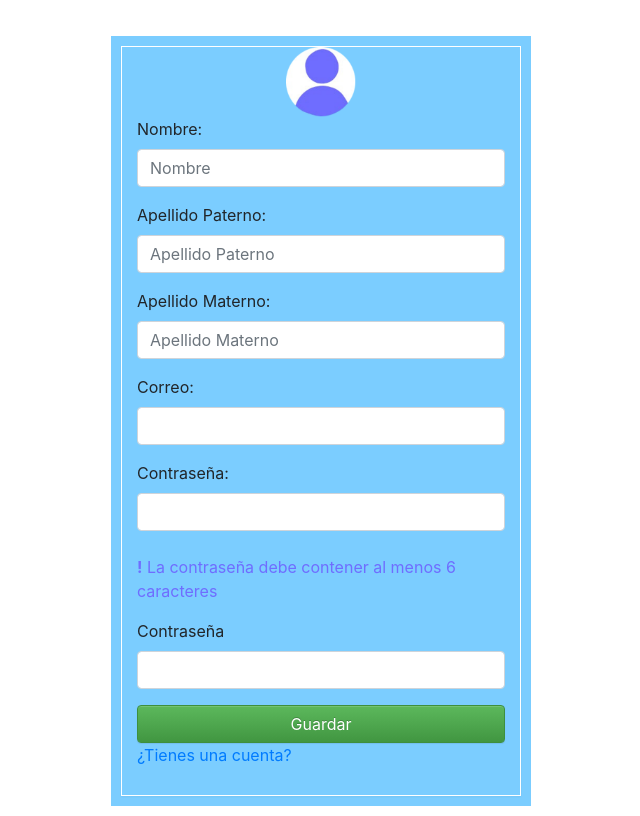
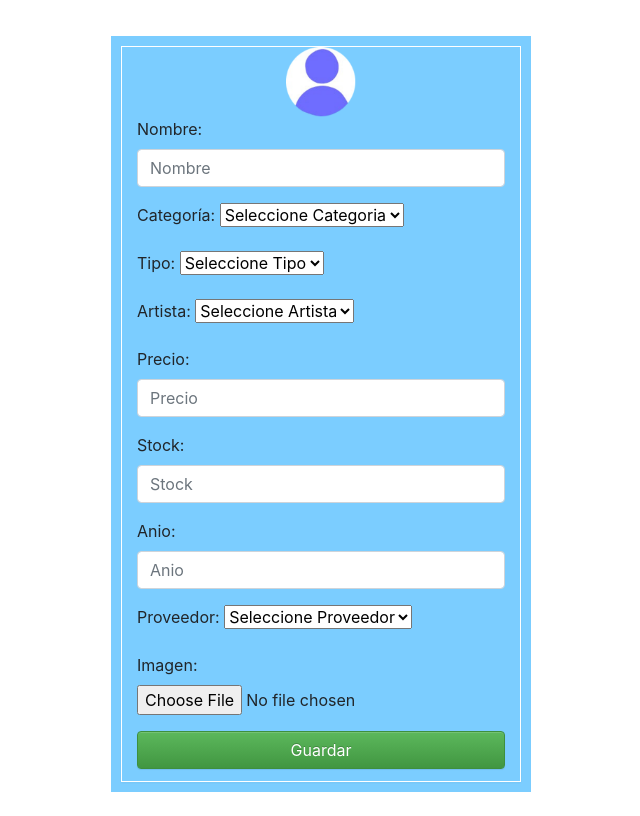
Before and after one commit to Neri161/anervinyl, a PHP site: page /app/Views/proveedor/registroProductos.php in a window 1280 px wide. Shown: the whole page, without its empty margins (319-959 px from the left). After the commit the page ends 792 px from the top, so only its background shows below. Run offline with PHP 8.4, Linux system fonts and the light colour scheme; some libraries are stand-ins or nearby versions.

Commit message:
registroProductos.php edited online with Bitbucket

```diff
--- a/app/Views/proveedor/registroProductos.php
+++ b/app/Views/proveedor/registroProductos.php
@@ -34,62 +34,70 @@ if(isset($_SESSION["nombre"])){
                             <input type="text" name="nombre" id="nombre" class="form-control" placeholder="Nombre" required>
                         </div>
                     </div>
+
                     <div class="col-md-12">
                         <div class="form-group">
-                            <label for="paterno">Apellido Paterno: </label>
-                            <input type="text" name="paterno" id="paterno" class="form-control" placeholder="Apellido Paterno" required>
-                        </div>
-                    </div>
-                    <div class="col-md-12">
-                        <div class="form-group">
-                            <label for="materno">Apellido Materno: </label>
-                            <input type="text" name="materno" id="materno" class="form-control" placeholder="Apellido Materno" required>
-                        </div>
-                    </div>
-                </div>
-                <div class="row">
-                    <div class="col-md-12">
-                        <div class="form-group">
-                            <label for="correo">Correo:</label>
-                            <input type="email" id="correo" name="correo" required class="form-control">
-                            <?php
-                            if(isset($usuarioNoExiste)){
-                                echo '<h5 class="alert-danger text-center">'.$usuarioNoExiste.'</h5>';
-                            }
-                            ?>
-                        </div>
-                    </div>
-                    <div class="col-md-12">
-                        <div class="form-group">
-                            <?php
-                            if(isset($error_encontrado)){
-                                echo '<h5 class="alert-danger text-center">Contraseña no valida'.$error_encontrado.'</h5>';
-                            }
-                            ?>
-                            <label for="contrasenia">Contraseña:</label>
-                            <input type="password" id="contrasenia-1" name="contrasenia" required class="form-control">
-                            <span id="mensaje"></span>
-                            <br>
-                            <span id="alerta" role="alert"><strong>!</strong> La contraseña debe contener al menos 6 caracteres</span>
-
+                        <label for="Categoria">Categoría: </label>
+                        <select name="select">
+                        <option value="value1">Seleccione Categoria</option>
+                    </select>
                         </div>
                     </div>
 
                     <div class="col-md-12">
                         <div class="form-group">
-                            <label for="contrasenia-2">Contraseña</label>
-                            <input type="password" id="contrasenia-2" name="contrasenia2" required class="form-control">
-                            <span  id="mensaje-2"></span>
+                        <label for="tipo">Tipo: </label>
+                        <select name="select">
+                        <option value="value1">Seleccione Tipo</option>
+                    </select>
+                        </div>
+                    </div>
+                    <div class="col-md-12">
+                        <div class="form-group">
+                        <label for="artista">Artista: </label>
+                        <select name="select">
+                        <option value="value1">Seleccione Artista</option>
+                    </select>
+                        </div>
+                    </div>
+                    <div class="col-md-12">
+                        <div class="form-group">
+                            <label for="precio">Precio: </label>
+                            <input type="text" name="precio" id="precio" class="form-control" placeholder="Precio" required>
+                        </div>
+                    </div>
+                    <div class="col-md-12">
+                        <div class="form-group">
+                            <label for="materno">Stock: </label>
+                            <input type="text" name="stock" id="stock" class="form-control" placeholder="Stock" required>
+                        </div>
+                    </div>
+                    <div class="col-md-12">
+                        <div class="form-group">
+                            <label for="anio">Anio: </label>
+                            <input type="text" name="anio" id="anio" class="form-control" placeholder="Anio" required>
+                        </div>
+                    </div>
+                    <div class="col-md-12">
+                        <div class="form-group">
+                        <label for="Proveedor">Proveedor: </label>
+                        <select name="select">
+                        <option value="value1">Seleccione Proveedor</option>
+                    </select>
+                        </div>
+                    </div>
+                    <div class="col-md-12">
+                        <div class="form-group">
+                            <label for="imagen">Imagen: </label>
+                            <input type="file">
                         </div>
                     </div>
                 </div>
+
                 <div class="row">
                     <div class="col-md-12" style="padding-bottom: 3%;">
                         <!--<input type="submit" class="form-control btn-info" value="Enviar">-->
                         <button class="btn-success form-control" id="guardar">Guardar</button>
-                        <div class="form-group">
-                         <a href="index.php?controller=Usuario&action=login">¿Tienes una cuenta?</a>
-                        </div>
                     </div>
                 </div>
             </form>
```
